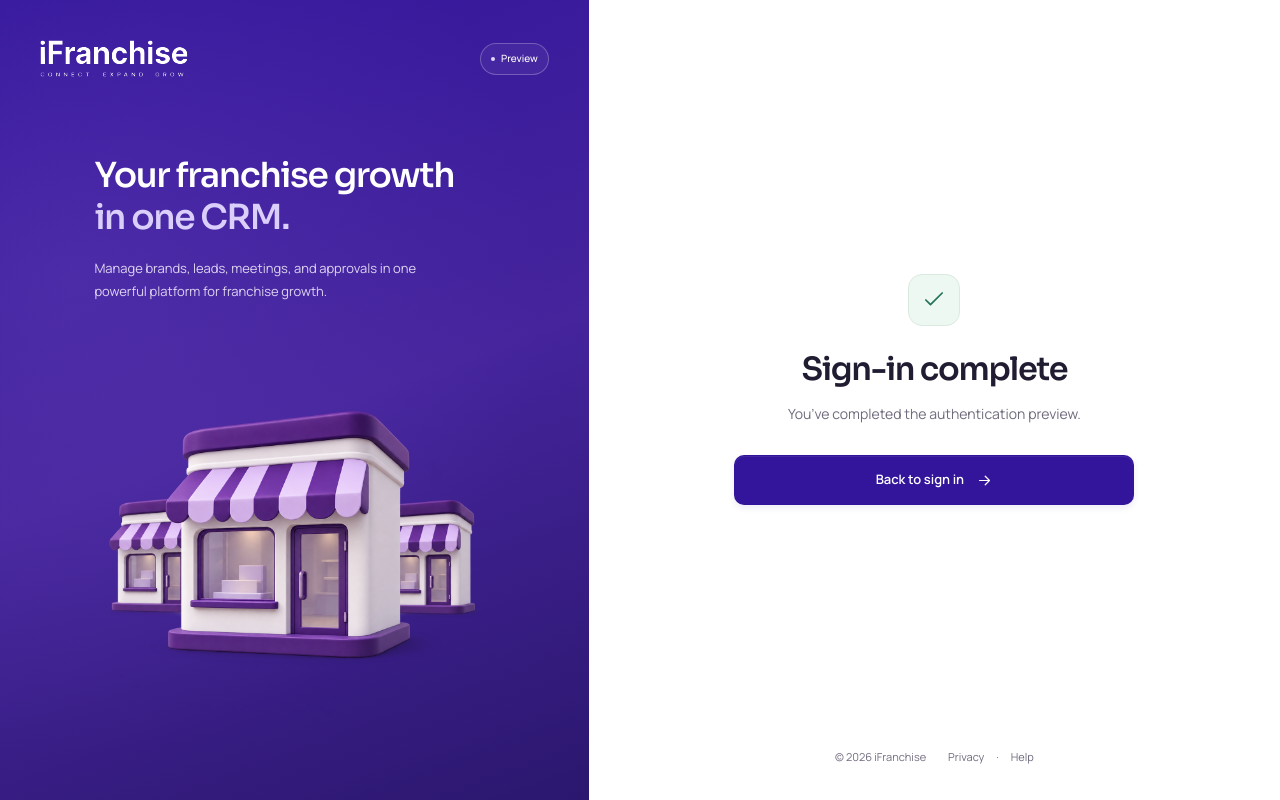
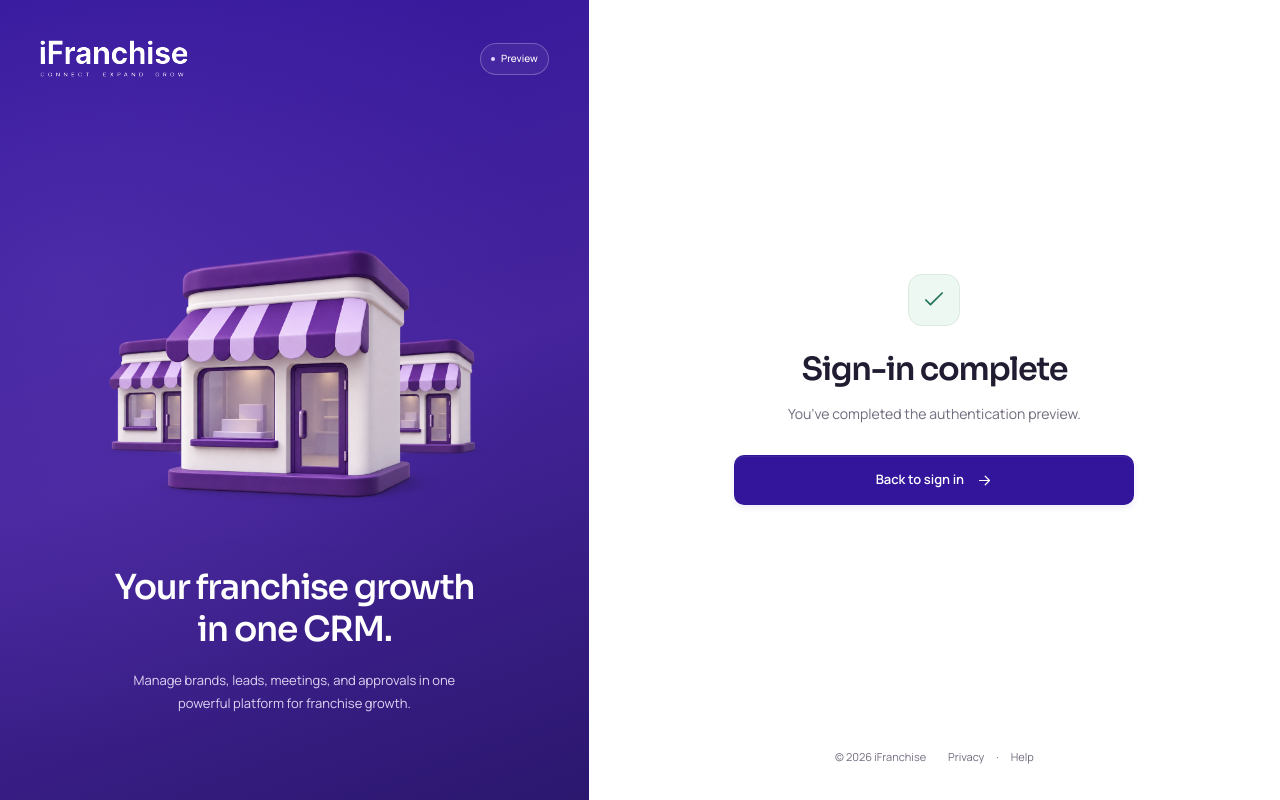
Before and after one commit to iFranchise-Tech/ifranchise-crm-wireframes, a Next.js app: page /demo/authenticated in a window 1280 px wide. Built offline with nearby package versions, Linux system fonts and the light colour scheme.

Commit message:
Center sign-in headings and position brand copy below artwork

```diff
--- a/app/globals.css
+++ b/app/globals.css
@@ -91,6 +91,7 @@ svg { flex: none; width: 20px; height: 20px; }
 .auth-content { width: 100%; max-width: 400px; margin: auto; padding: 42px 0; }
 .auth-title { margin: 0; color: var(--ink); font-size: 32px; font-weight: 580; line-height: 1.2; letter-spacing: -.04em; }
 .auth-description { margin: 14px 0 30px; color: var(--muted); font-size: 14px; line-height: 1.65; }
+.auth-card[data-heading-align="center"] > .auth-title, .auth-card[data-heading-align="center"] > .auth-description { text-align: center; }
 .auth-footer { display: flex; align-items: center; justify-content: center; flex-wrap: wrap; gap: 8px 22px; color: var(--subtle); font-size: 11px; line-height: 1.7; }
 .auth-footer nav { display: inline-flex; align-items: center; gap: 12px; }
 .auth-footer button { min-height: 36px; padding: 0; border: 0; background: transparent; color: var(--muted); font-size: inherit; }
@@ -145,9 +146,10 @@ svg { flex: none; width: 20px; height: 20px; }
   .auth-brand-panel .brand-wordmark img { width: 148px; height: 37px; filter: brightness(0) invert(1); }
   .auth-brand-heading { display: flex; align-items: center; justify-content: space-between; gap: 16px; width: 100%; }
   .auth-brand-scene { display: flex; flex-direction: column; gap: 12px; width: 100%; max-width: 400px; margin: auto; padding-top: 32px; }
+  .auth-brand-copy { text-align: center; }
   .auth-brand-copy h2 { margin: 0; color: #fff; font-size: clamp(28px, 2.7vw, 38px); font-weight: 550; line-height: 1.23; letter-spacing: -.04em; }
-  .auth-brand-copy h2 > span { display: block; color: #dacefa; }
-  .auth-brand-copy p { max-width: 360px; margin: 18px 0 0; color: #ded5f2; font-size: 13px; line-height: 1.8; }
+  .auth-brand-copy h2 > span { display: block; }
+  .auth-brand-copy p { max-width: 360px; margin: 18px auto 0; color: #ded5f2; font-size: 13px; line-height: 1.8; text-wrap: pretty; }
   .auth-brand-art { width: min(100%, 400px); margin: 0 auto; }
   .auth-brand-art img { display: block; width: 100%; height: auto; }
   .auth-column { grid-template-rows: 1fr auto; padding: 40px 48px 25px; }
--- a/components/layout/auth-brand-panel.tsx
+++ b/components/layout/auth-brand-panel.tsx
@@ -6,11 +6,11 @@ export function AuthBrandPanel() {
   return <aside className="auth-brand-panel" aria-label="iFranchise CRM">
     <div className="auth-brand-heading"><BrandMark /><AuthInformation variant="badge" /></div>
     <figure className="auth-brand-scene">
+      <div className="auth-brand-art"><Image src="/illustrations/franchise-storefront.png" alt="" width={1280} height={1280} sizes="(min-width: 901px) 400px, 1px" /></div>
       <figcaption className="auth-brand-copy">
-        <h2>Your franchise growth <span>in one CRM.</span></h2>
+        <h2><span>Your franchise growth</span>{" "}<span>in one CRM.</span></h2>
         <p>Manage brands, leads, meetings, and approvals in one powerful platform for franchise growth.</p>
       </figcaption>
-      <div className="auth-brand-art"><Image src="/illustrations/franchise-storefront.png" alt="" width={1280} height={1280} sizes="(min-width: 901px) 400px, 1px" /></div>
     </figure>
   </aside>;
 }
--- a/modules/auth/components/auth-card.tsx
+++ b/modules/auth/components/auth-card.tsx
@@ -1,12 +1,13 @@
 import type { ReactNode } from "react";
 
-export function AuthCard({ title, description, children }: {
+export function AuthCard({ title, description, children, headingAlign = "left" }: {
   title: string;
   description?: string;
   children: ReactNode;
+  headingAlign?: "left" | "center";
 }) {
   return (
-    <div className="auth-card">
+    <div className="auth-card" data-heading-align={headingAlign}>
       <h1 className="auth-title" tabIndex={-1}>{title}</h1>
       {description ? <p className="auth-description">{description}</p> : null}
       {children}
--- a/modules/auth/components/sign-in-flow.tsx
+++ b/modules/auth/components/sign-in-flow.tsx
@@ -43,14 +43,14 @@ export function SignInFlow({ initialStep = "email", initialEmail = "", previewSt
   }
   return <>
 
-    {step === "email" ? <AuthCard title="Sign in" description="Enter your work email to continue.">
+    {step === "email" ? <AuthCard title="Sign in" description="Enter your work email to continue." headingAlign="center">
       <form className="auth-form" onSubmit={continueWithEmail} noValidate>
         <TextField label="Work email" name="email" type="email" autoComplete="username" inputMode="email" placeholder="you@company.com" value={email} onChange={event => { setEmail(event.target.value); setErrors({}); }} error={errors.email} required />
         <PrimaryButton type="submit">Continue <Icon name="arrow" /></PrimaryButton>
       </form>
       <SocialSignIn />
       <div className="auth-divider" /><div className="form-between"><span className="form-note">New to iFranchise?</span><Link className="text-action" href="/invitation">Accept an invitation</Link></div>
-    </AuthCard> : <AuthCard title="Enter your password" description="Sign in to your iFranchise account.">
+    </AuthCard> : <AuthCard title="Enter your password" description="Sign in to your iFranchise account." headingAlign="center">
       <form className="auth-form" onSubmit={submitPassword} noValidate aria-busy={isLoading}>
         <TextField label="Work email" name="email" type="email" autoComplete="username" inputMode="email" placeholder="you@company.com" value={email} onChange={event => { setEmail(event.target.value); setErrors(current => ({ ...current, email: "" })); setMessage(""); }} error={errors.email} disabled={isLoading} required />
         <PasswordField label="Password" name="password" autoComplete="current-password" placeholder="Enter your password" value={password} onChange={event => { setPassword(event.target.value); setErrors({}); setMessage(""); }} error={errors.password} initiallyVisible={previewState === "password-visibility"} autoFocus={initialStep === "email" && !previewState} disabled={isLoading} required />
```
